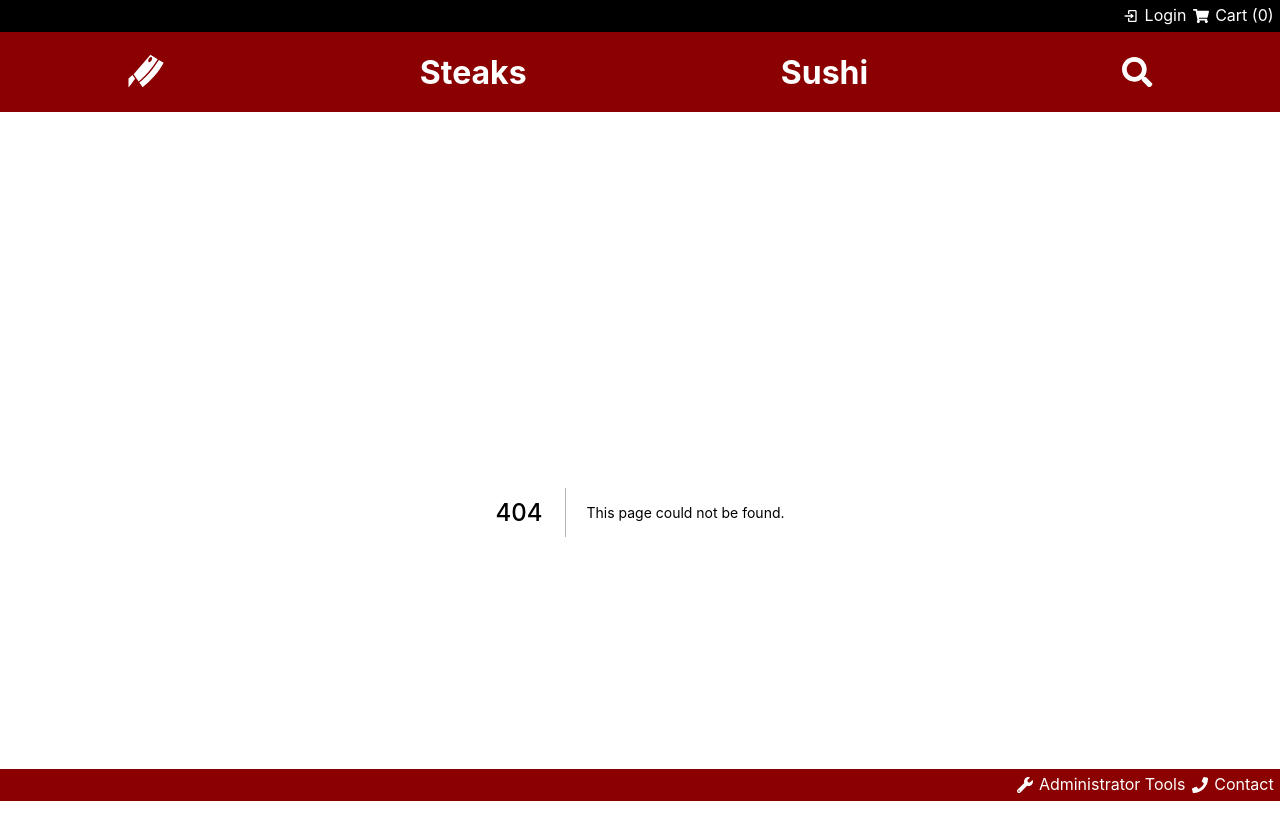
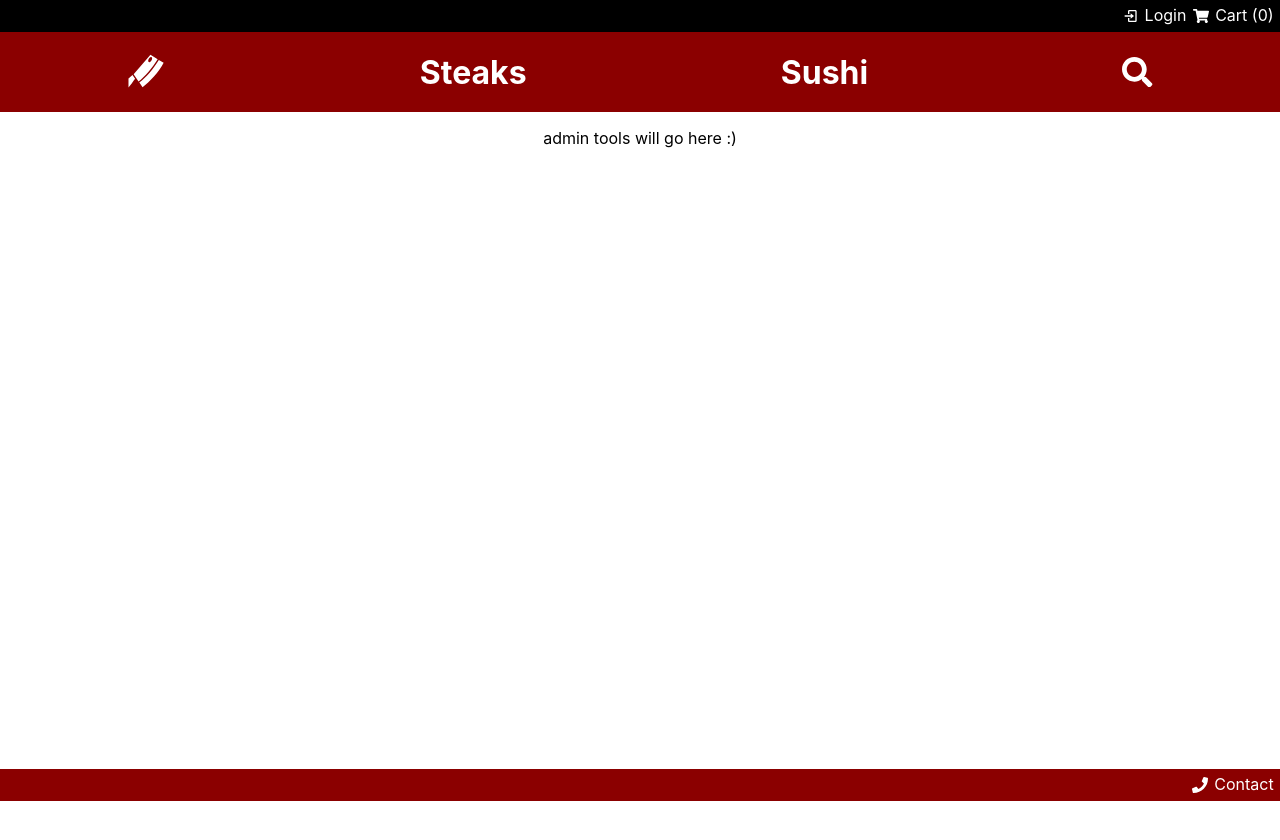
Before and after one commit to dexters-lab-fsa-2208/umami-meats, a Next.js app: page /admin in a window 1280 px wide. Before the commit this address had no page. Shown: the top 840 px of the page. After the commit the page ends 800 px from the top, so only its background shows below. Built offline with nearby package versions, Linux system fonts and the light colour scheme.

Commit message:
admin tools now only displays if user is admin (based on redux store)

```diff
--- /dev/null
+++ b/pages/admin/index.js
@@ -0,0 +1,21 @@
+import React from "react";
+import Link from "next/link";
+import Router from "next/router";
+import styled from "styled-components";
+import { useSelector } from "react-redux";
+import { RemoveSSRFromComponent } from "../../src/utils";
+
+const AdminToolsContainer = styled.div`
+    margin: 1em;
+    text-align: center;
+`
+
+function AdminTools() {
+    const user = useSelector(state => state.user);
+
+    return(
+        <AdminToolsContainer>{`admin tools will go here :)`}</AdminToolsContainer>
+    )
+}
+
+export default RemoveSSRFromComponent(AdminTools);
--- a/src/components/Footer.js
+++ b/src/components/Footer.js
@@ -1,5 +1,6 @@
 import Link from "next/link";
 import styled from "styled-components";
+import { useSelector } from "react-redux";
 import { FaPhone, FaWrench } from "react-icons/fa";
 
 const FooterContainer = styled.div`
@@ -26,17 +27,37 @@ const FooterContainer = styled.div`
   }
 `;
 
+// this should probably be in a separate folder (because header is also using it)
+const LinkContainer = styled.div`
+  display: flex;
+  align-items: center;
+`;
+
 export default function Footer() {
+  const user = useSelector(state => state.user);
+
+  if (user.user?.isAdmin) {
+    console.log('user is admin')
+    // should verify their token here before giving access to admin tools
+  }
+
   return (
     <FooterContainer>
-      <FaWrench />
-      <Link href="/admin">
-        <p>Administrator Tools</p>
-      </Link>
+      {user.user?.isAdmin ?
+        <Link href="/admin">
+          <LinkContainer>
+            <FaWrench />
+            <p>Administrator Tools</p>
+          </LinkContainer>
+        </Link>
+      : <></>
+      }
 
-      <FaPhone />
       <Link href="/contact">
-        <p>Contact</p>
+        <LinkContainer>
+          <FaPhone />
+          <p>Contact</p>
+        </LinkContainer>
       </Link>
     </FooterContainer>
   );
```
Also changed, not shown: src/components/Header.js (+5 -2 lines).
